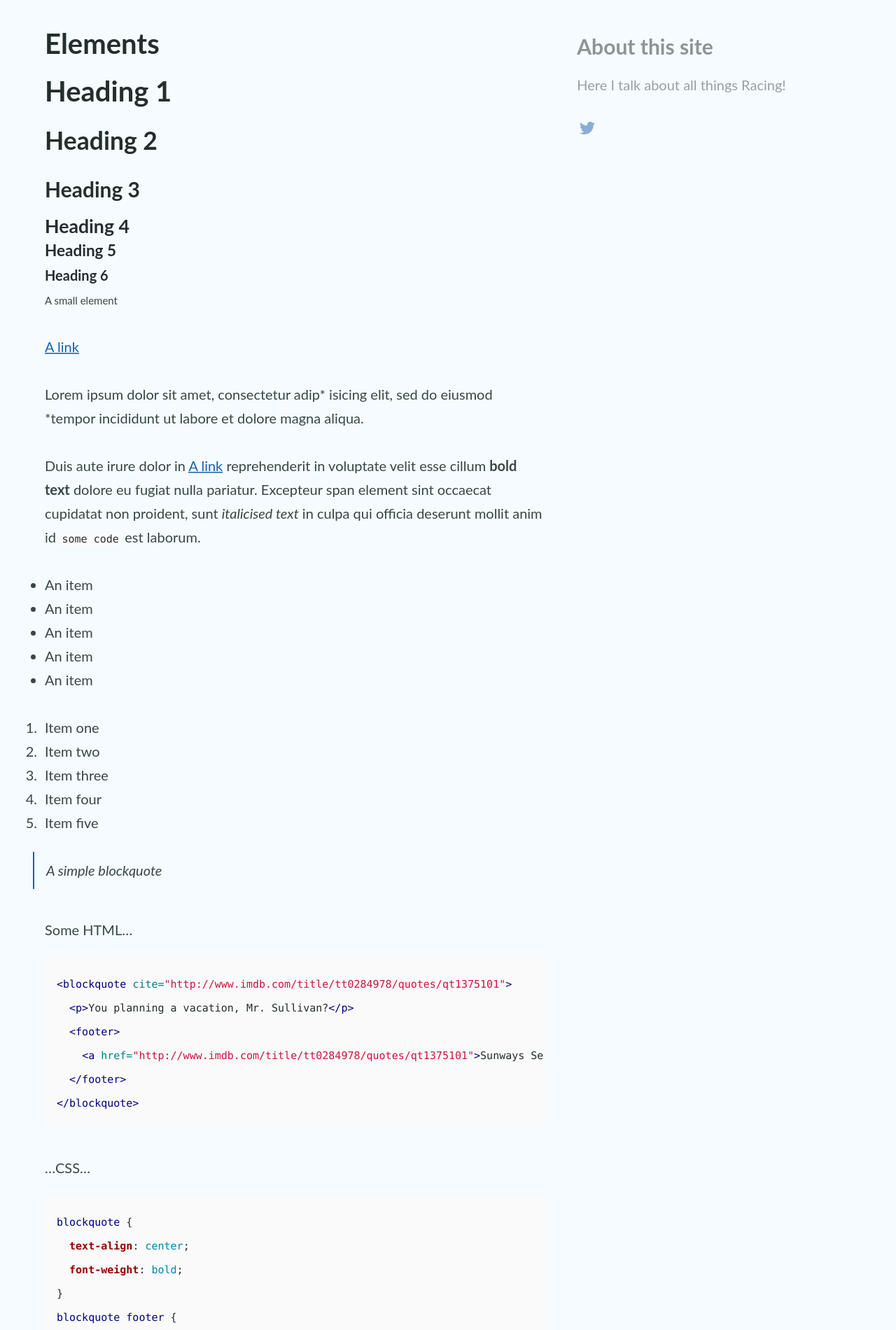
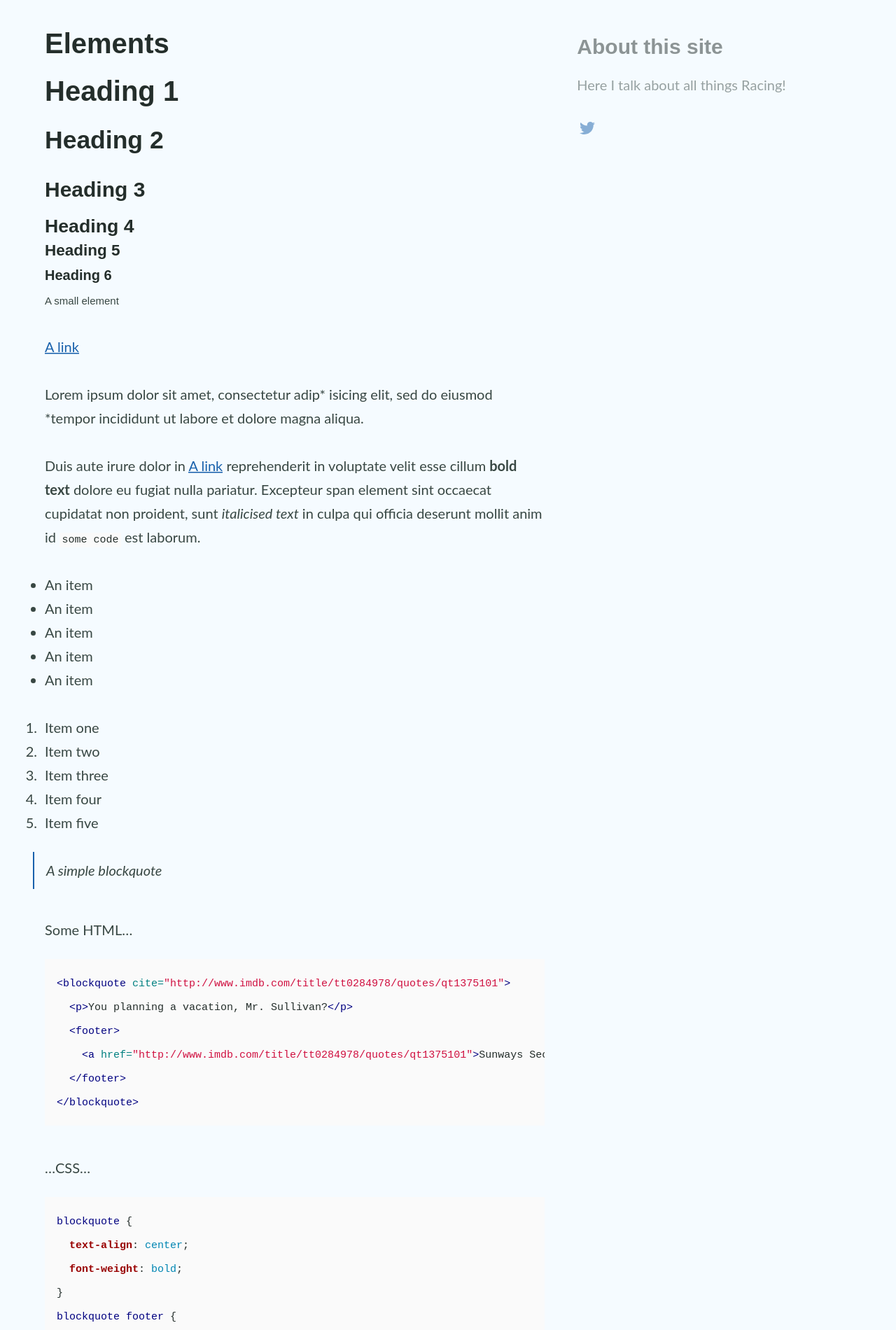
Before and after one commit to SiddharthSalian/saliansiddharth, a Jekyll site: the page built from elements.md, in a window 1280 px wide. Shown: the part 408-2308 px from the top of the page at 70% size. Built offline with Jekyll 4.4.1, drawn with Linux system fonts in a browser that asks for light colours.

Commit message:
Update _settings.scss

```diff
--- a/_sass/_settings.scss
+++ b/_sass/_settings.scss
@@ -23,14 +23,14 @@ $bodytype: (
 ) !default;
 
 $headingtype: (
-  font-family: "Lato, sans-serif",
+  font-family: "Oswald, sans-serif",
   regular: 400,
   bold: 700,
   cap-height: 0.75
 ) !default;
 
 $monospacetype: (
-  font-family: "Menlo, monospace",
+  font-family: "Courier New, monospace",
   regular: 400,
   cap-height: 0.68
 ) !default;
```
